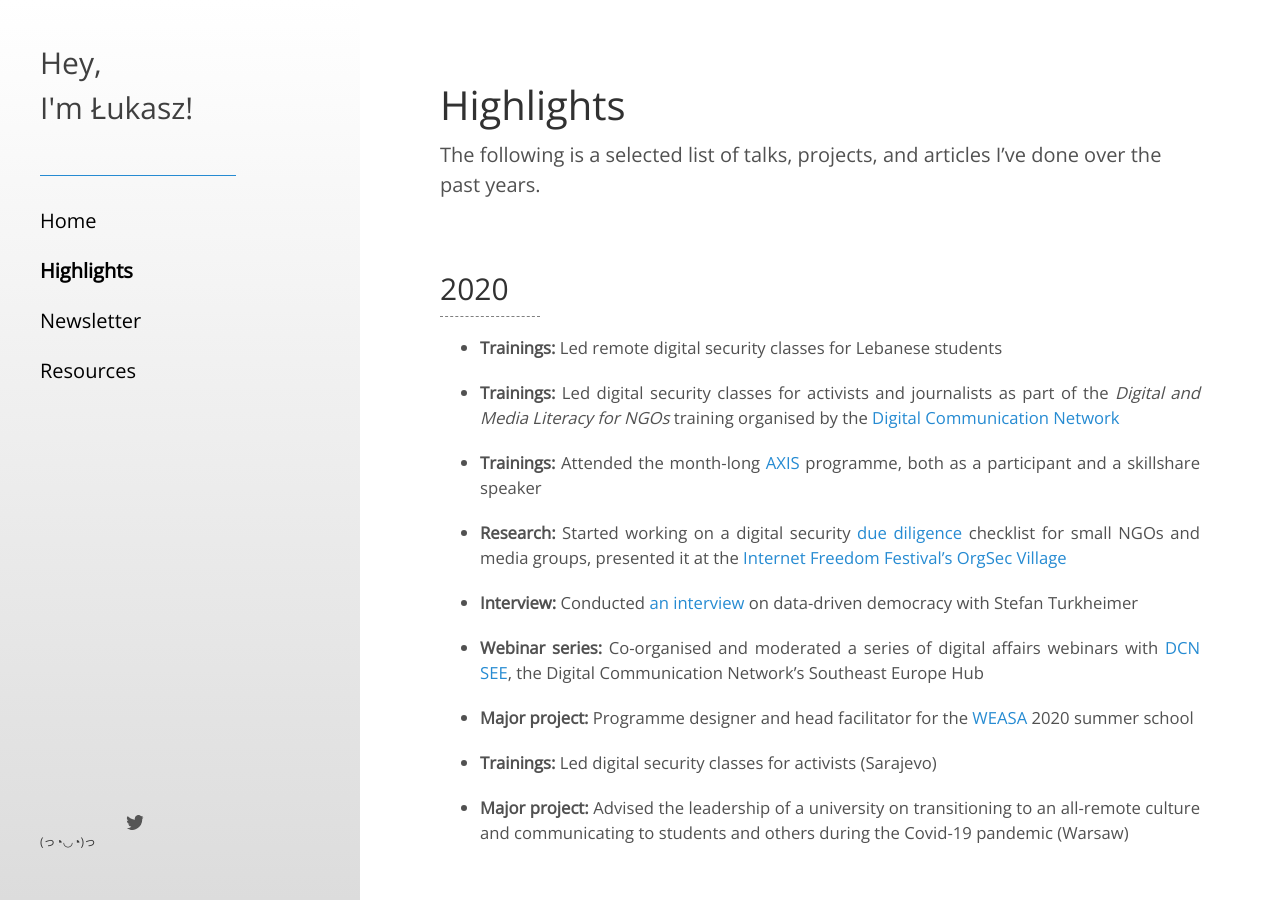
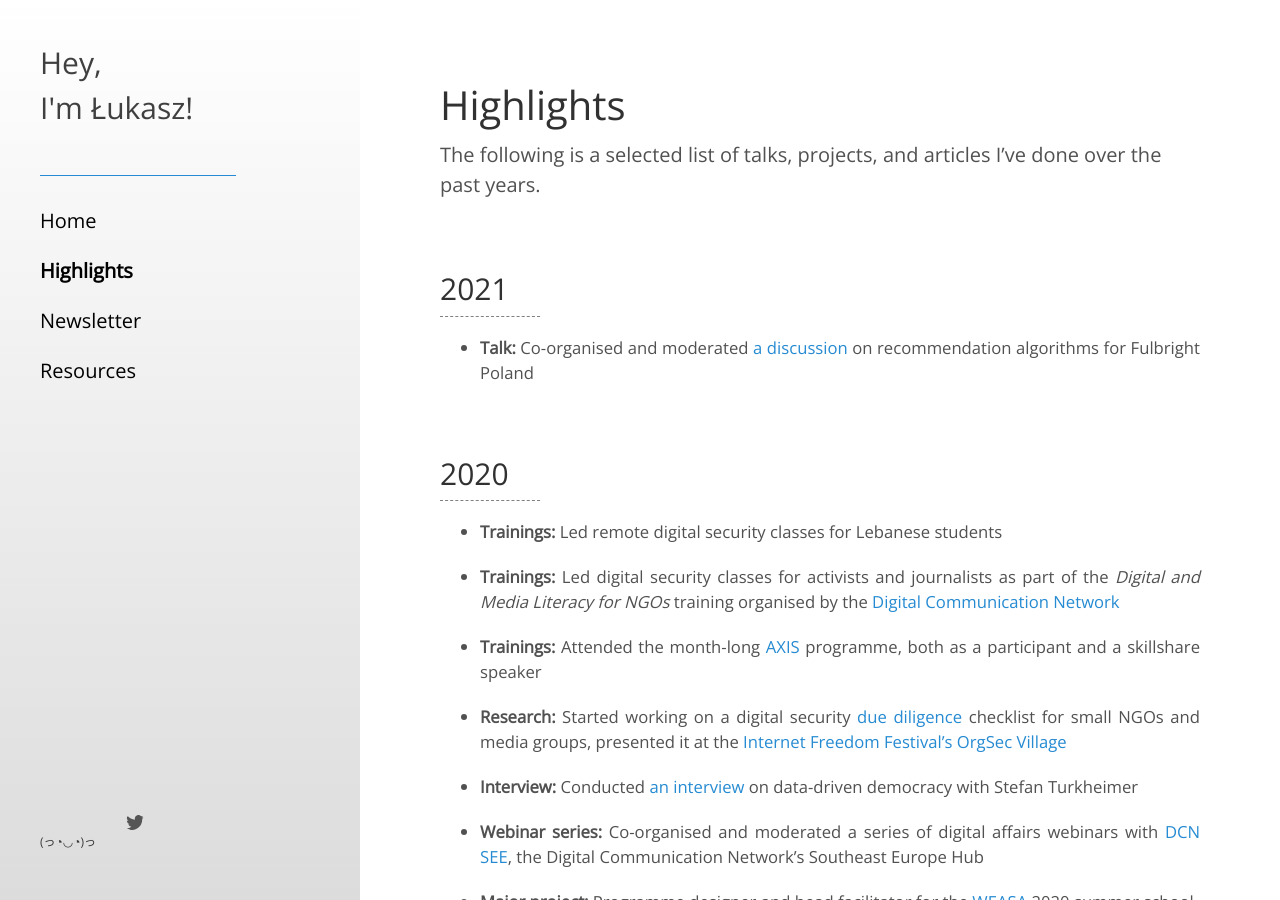
Before and after one commit to lukasz-a-krol/lukasz-a-krol.github.io, a Jekyll site: the page built from highlights.md, in a window 1280 px wide and 900 px high. Built offline with Jekyll 4.4.1, drawn with Linux system fonts in a browser that asks for light colours.

Commit message:
slight updates to highlights

```diff
--- a/highlights.md
+++ b/highlights.md
@@ -8,6 +8,16 @@ permalink: /highlights/
 
 
 The following is a selected list of talks, projects, and articles I've done over the past years.
+
+&nbsp;
+&nbsp;
+
+<h2 class = "year">2021</h2>
+
+
+* <b>Talk:</b> Co-organised and moderated <a href = "https://www.youtube.com/watch?v=gjkQS_7TSVA" target = "_blank">a discussion</a> on recommendation algorithms for Fulbright Poland
+
+
 
 &nbsp;
 &nbsp;
```
